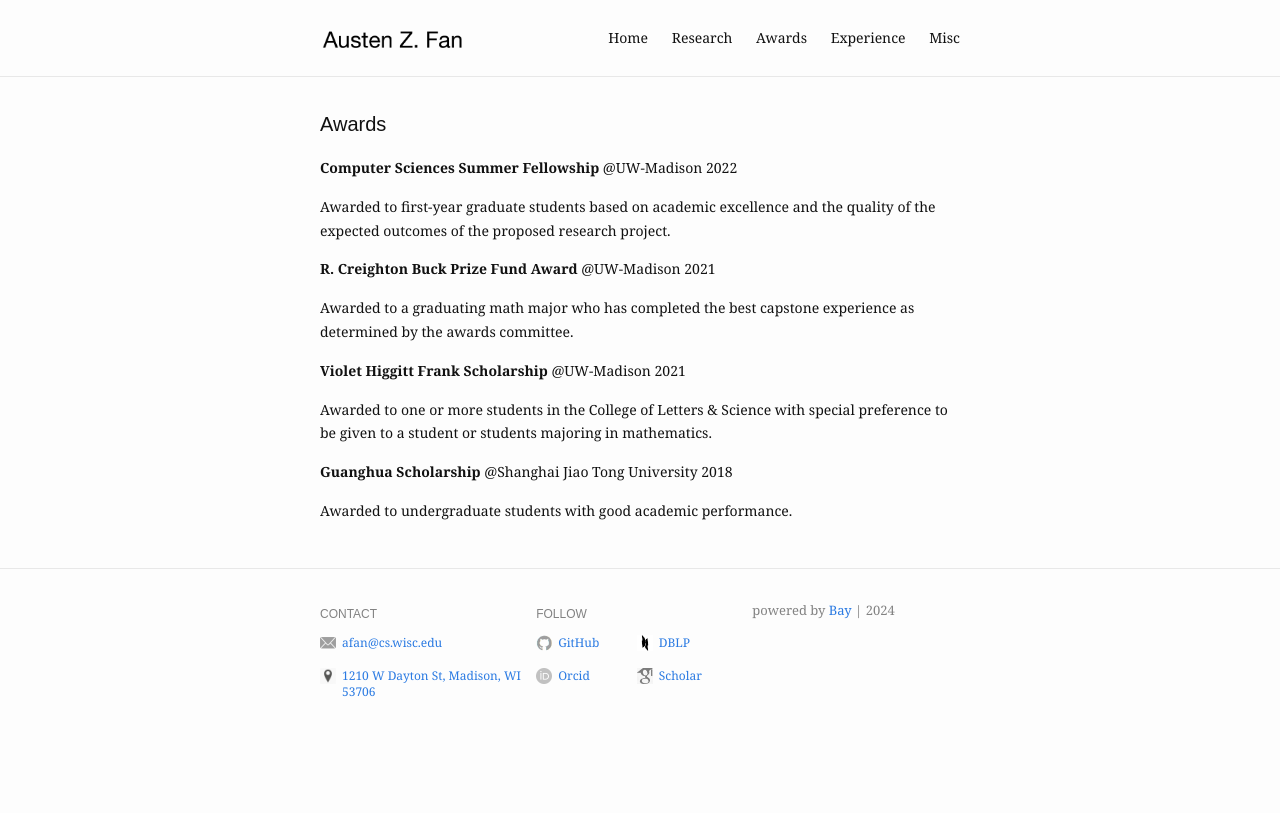
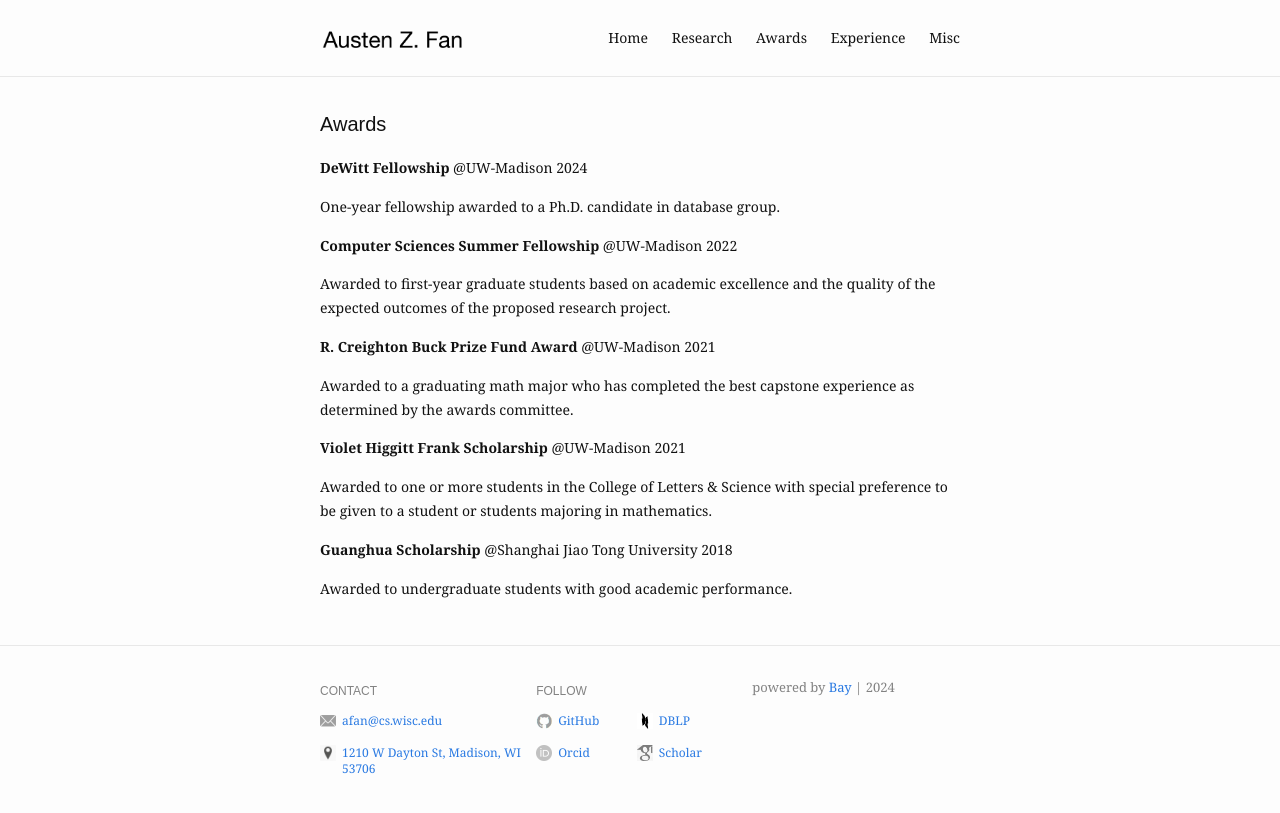
Before and after one commit to Austen-Z-Fan/Austen-Z-Fan.github.io, a Jekyll site: the page built from awards.md, in a window 1280 px wide. Shown: the top 813 px of the page. Built offline with Jekyll 4.4.1, drawn with Linux system fonts in a browser that asks for light colours.

Commit message:
Update awards.md

```diff
--- a/awards.md
+++ b/awards.md
@@ -3,6 +3,10 @@ layout: work
 title: Awards
 slug: /awards
 ---
+
+**DeWitt Fellowship** @UW-Madison 2024
+
+One-year fellowship awarded to a Ph.D. candidate in database group.
 
 **Computer Sciences Summer Fellowship** @UW-Madison 2022
 
```
